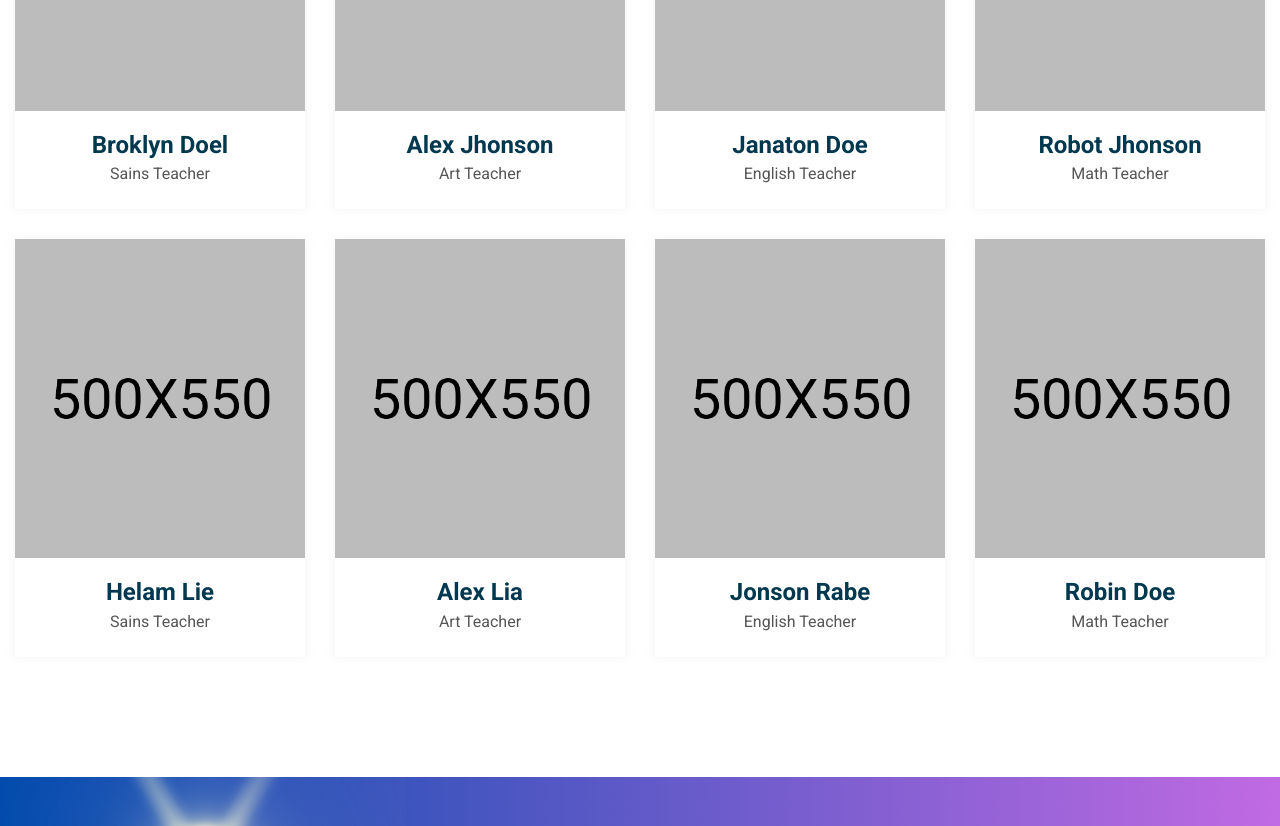
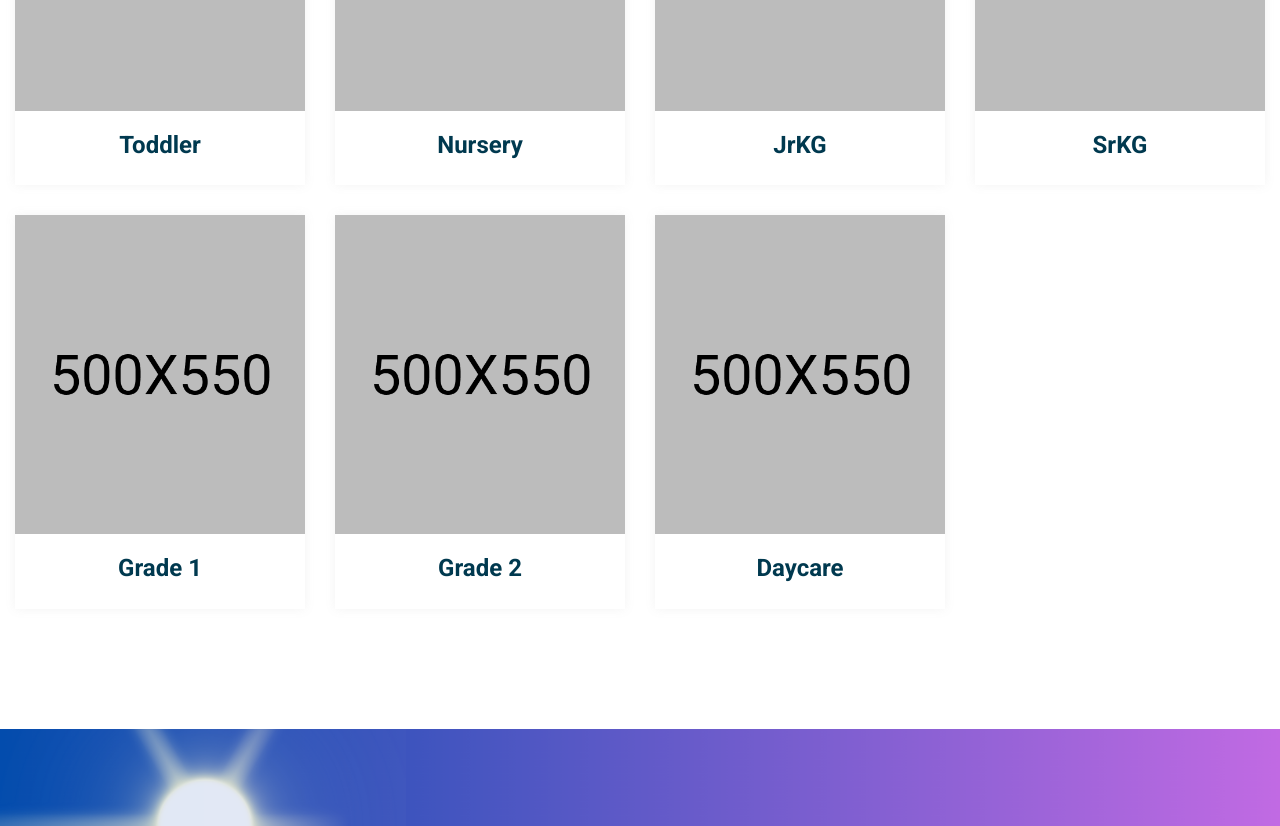
Before and after one commit to AnkushDiverseCoder/Littlecuddle-master, a plain HTML site: page programe.html in a window 1280 px wide. Shown: the part 920-1746 px from the top of the page. Drawn offline with nearby package versions, Linux system fonts and the light colour scheme; files whose address does not match are found by name.

Commit message:
programme updated

```diff
--- a/programe.html
+++ b/programe.html
@@ -197,8 +197,7 @@
                                     <img src="assets/img/teacher/img-01.jpg" alt="">
                                 </div>
                                 <div class="team-info">
-                                    <h3><a href="teacher-single.html">Broklyn Doel</a></h3>
-                                    <span>Sains Teacher</span>
+                                    <h3><a href="teacher-single.html">Toddler</a></h3>
                                 </div>
                             </div>
                         </div>
@@ -208,8 +207,7 @@
                                     <img src="assets/img/teacher/img-02.jpg" alt="">
                                 </div>
                                 <div class="team-info">
-                                    <h3><a href="teacher-single.html">Alex Jhonson</a></h3>
-                                    <span>Art Teacher</span>
+                                    <h3><a href="teacher-single.html">Nursery</a></h3>
                                 </div>
                             </div>
                         </div>
@@ -219,8 +217,7 @@
                                     <img src="assets/img/teacher/img-03.jpg" alt="">
                                 </div>
                                 <div class="team-info">
-                                    <h3><a href="teacher-single.html">Janaton Doe</a></h3>
-                                    <span>English Teacher</span>
+                                    <h3><a href="teacher-single.html">JrKG</a></h3>
                                 </div>
                             </div>
                         </div>
@@ -230,8 +227,7 @@
                                     <img src="assets/img//teacher/img-04.jpg" alt="">
                                 </div>
                                 <div class="team-info">
-                                    <h3><a href="teacher-single.html">Robot Jhonson</a></h3>
-                                    <span>Math Teacher</span>
+                                    <h3><a href="teacher-single.html">SrKG</a></h3>
                                 </div>
                             </div>
                         </div>
@@ -241,8 +237,7 @@
                                     <img src="assets/img/teacher/img-05.jpg" alt="">
                                 </div>
                                 <div class="team-info">
-                                    <h3><a href="teacher-single.html">Helam Lie</a></h3>
-                                    <span>Sains Teacher</span>
+                                    <h3><a href="teacher-single.html">Grade 1</a></h3>
                                 </div>
                             </div>
                         </div>
@@ -252,8 +247,7 @@
                                     <img src="assets/img/teacher/img-06.jpg" alt="">
                                 </div>
                                 <div class="team-info">
-                                    <h3><a href="teacher-single.html">Alex Lia</a></h3>
-                                    <span>Art Teacher</span>
+                                    <h3><a href="teacher-single.html">Grade 2</a></h3>
                                 </div>
                             </div>
                         </div>
@@ -263,25 +257,14 @@
                                     <img src="assets/img/teacher/img-07.jpg" alt="">
                                 </div>
                                 <div class="team-info">
-                                    <h3><a href="teacher-single.html">Jonson Rabe</a></h3>
-                                    <span>English Teacher</span>
-                                </div>
-                            </div>
-                        </div>
-                        <div class="col-xl-3 col-lg-3 col-md-6">
-                            <div class="single-team text-center mt-30">
-                                <div class="team-thumb">
-                                    <img src="assets/img/teacher/img-08.jpg" alt="">
-                                </div>
-                                <div class="team-info">
-                                    <h3><a href="teacher-single.html">Robin Doe</a></h3>
-                                    <span>Math Teacher</span>
+                                    <h3><a href="teacher-single.html">Daycare</a></h3>
                                 </div>
                             </div>
                         </div>
                     </div>
                 </div>
             </section>
+
             <!-- teacher area end -->
 
         </main>
```
